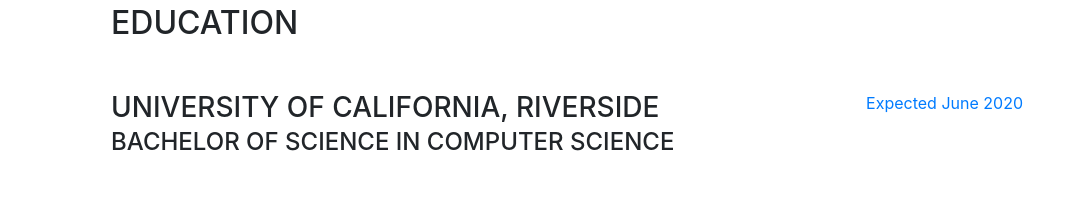
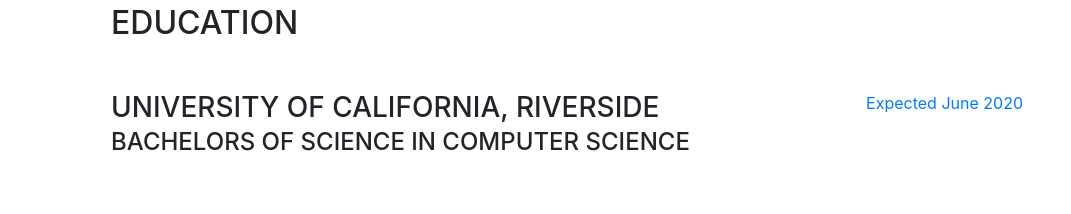
Before and after one commit to DishonJordan/ResumeWebsite, a website with bundled scripts: page index.html in a window 1280 px wide. Shown: the part 1760-1974 px from the top of the page, without its empty margins (209-1280 px from the left). Built offline with nearby package versions, Linux system fonts and the light colour scheme; a web font is replaced by a local one.

Commit message:
fixed typo

```diff
--- a/index.html
+++ b/index.html
@@ -128,7 +128,7 @@
           <div class="resume-item d-flex flex-column flex-md-row mb-5">
             <div class="resume-content mr-auto">
               <h3 class="mb-0">University of California, Riverside</h3>
-              <div class="subheading mb-3">Bachelor of Science in Computer Science</div>
+              <div class="subheading mb-3">Bachelors of Science in Computer Science</div>
             </div>
             <div class="resume-date text-md-right">
               <span class="text-primary">Expected June 2020</span>
```
